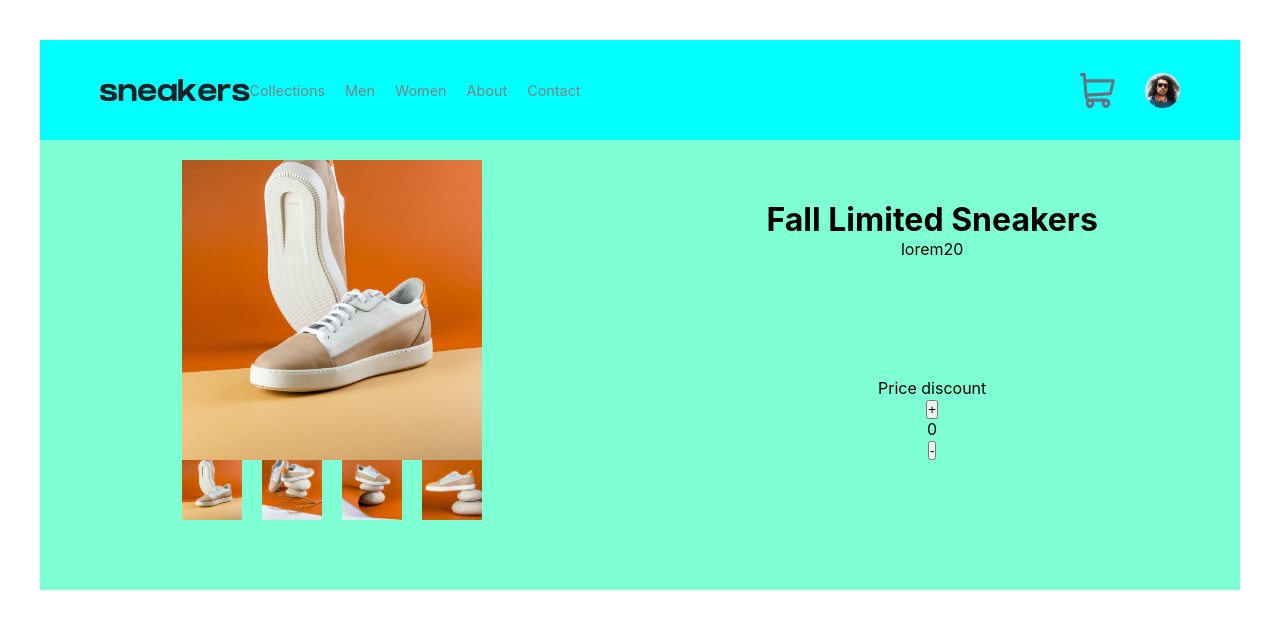
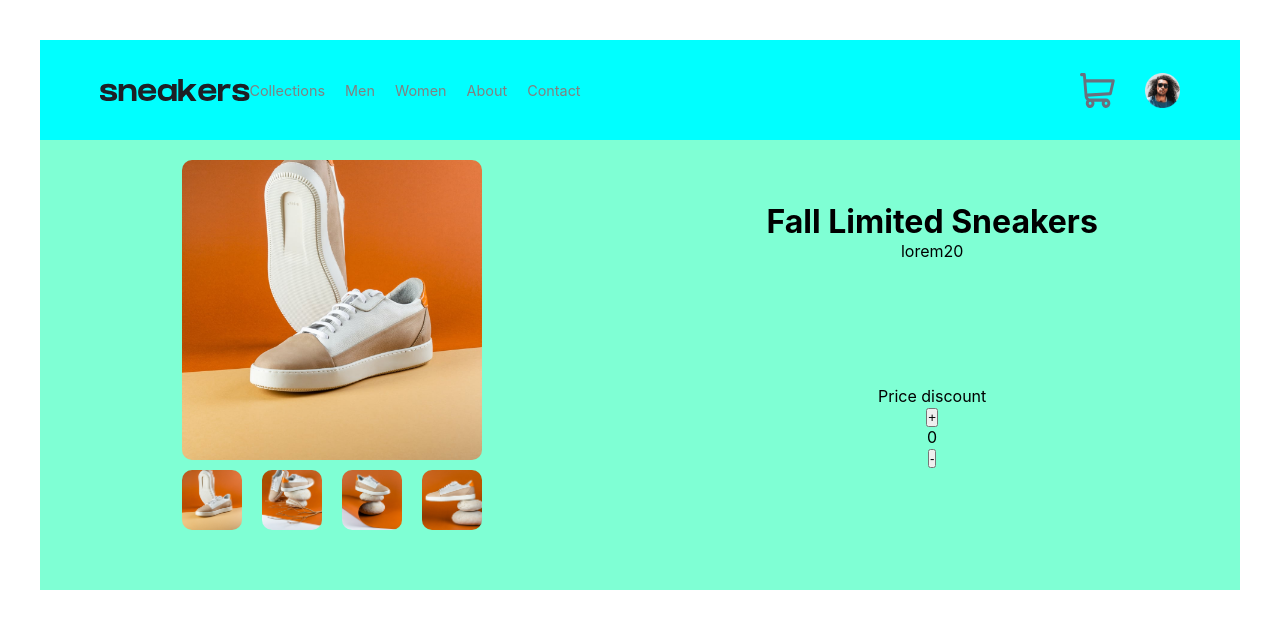
Before and after one commit to lexus654/ecommerce-app, a React (Create React App) app: page / in a window 1280 px wide. Shown: the top 628 px of the page. Built offline with nearby package versions, Linux system fonts and the light colour scheme.

Commit message:
border done

```diff
--- a/src/Resource/Components/Body/GridPictures.js
+++ b/src/Resource/Components/Body/GridPictures.js
@@ -8,15 +8,20 @@ const Holder = styled.ul`
   width: 300px;
   display: flex;
   justify-content: space-between;
+  & img {
+    width: 60px;
+    margin-top: 10px;
+    border-radius: 10px;
+  }
 `;
 
 function GridPictures() {
   return (
     <Holder>
-      <img style={{ width: "60px" }} src={gridPicture1} alt="1st"></img>
-      <img style={{ width: "60px" }} src={gridPicture2} alt="2nd"></img>
-      <img style={{ width: "60px" }} src={gridPicture3} alt="3rd"></img>
-      <img style={{ width: "60px" }} src={gridPicture4} alt="4th"></img>
+      <img src={gridPicture1} alt="1st"></img>
+      <img src={gridPicture2} alt="2nd"></img>
+      <img src={gridPicture3} alt="3rd"></img>
+      <img src={gridPicture4} alt="4th"></img>
     </Holder>
   );
 }
--- a/src/Resource/Components/Body/MainPictureHolder.js
+++ b/src/Resource/Components/Body/MainPictureHolder.js
@@ -4,7 +4,7 @@ import mainPicture from "../../images/image-product-1.jpg";
 function MainPictureHolder() {
   return (
     <img
-      style={{ width: "300px" }}
+      style={{ width: "300px", borderRadius: "10px" }}
       className="mainProduct picture"
       src={mainPicture}
       alt="Main product"
```
